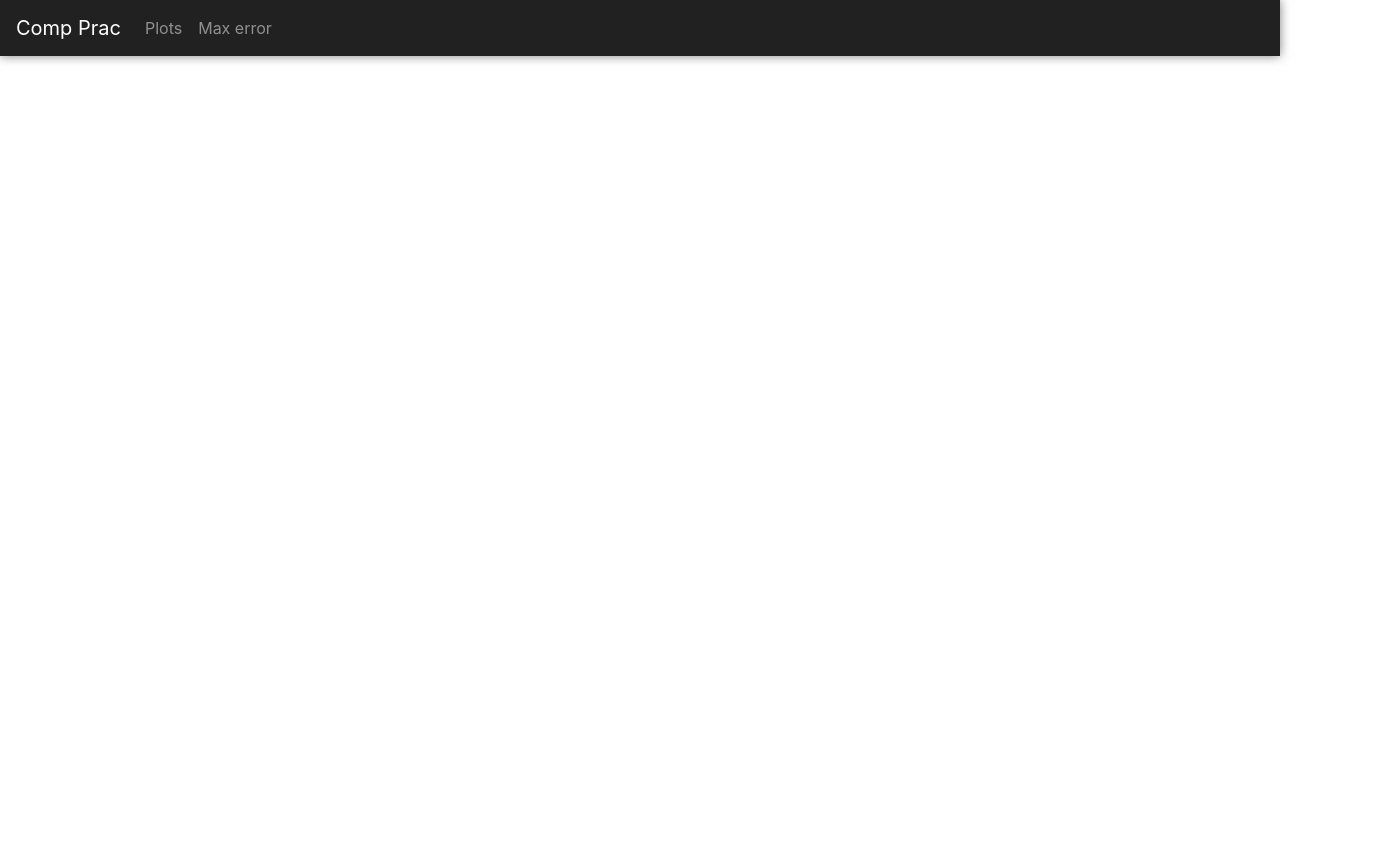
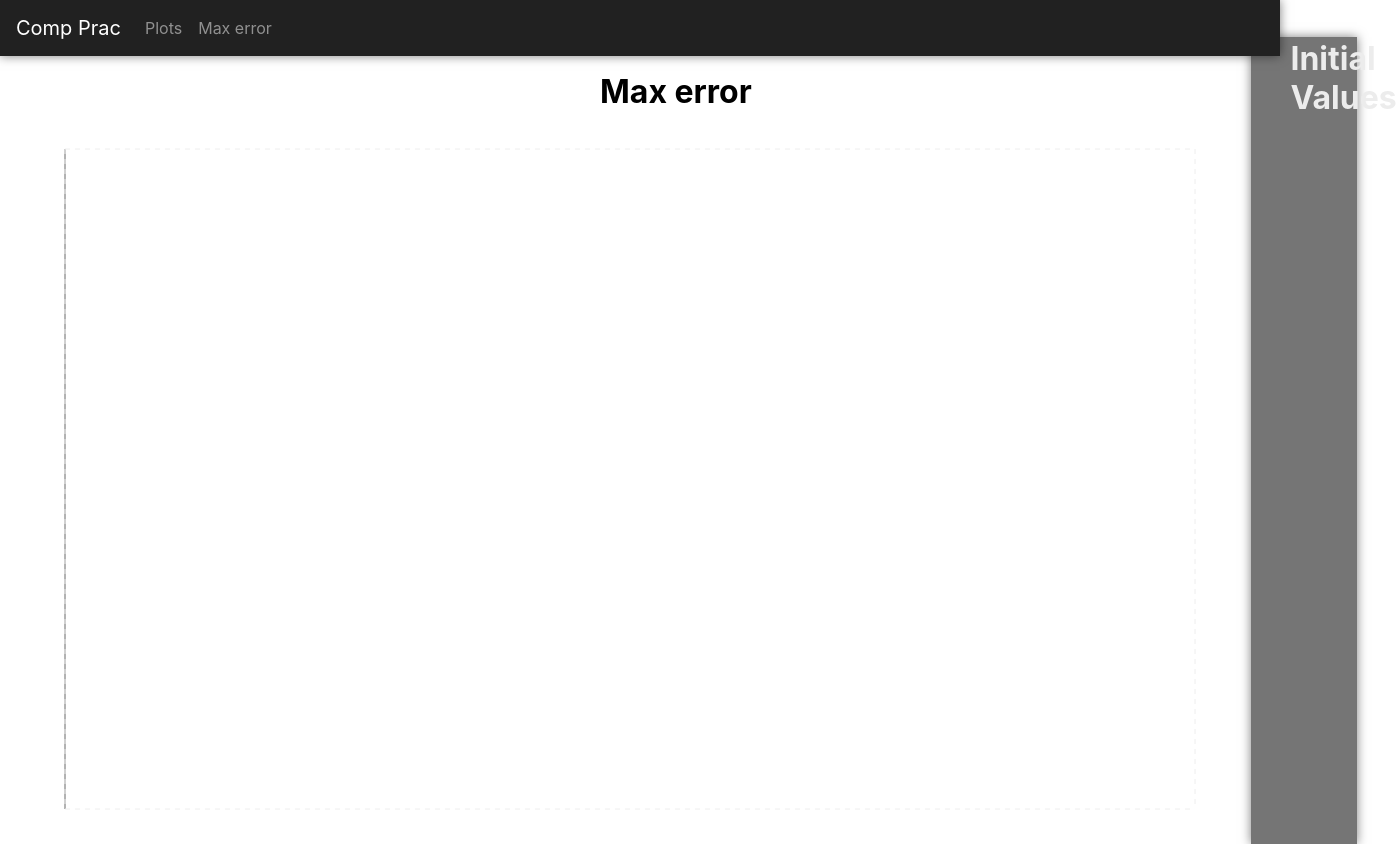
Before and after one commit to k05m0navt/computational-practicum, a React (Create React App) app: page /max_error in a window 1280 px wide. Shown: the whole page, 1397 px wide, since content can reach past the window. Before the commit the page ends 800 px from the top, so only its background shows below. Built offline with nearby package versions, Linux system fonts and the light colour scheme.

Commit message:
add plot to ErrorPage

```diff
--- a/src/molecules/Plot.js
+++ b/src/molecules/Plot.js
@@ -13,7 +13,7 @@ function Plot(props) {
     return (
         <div className="plot">
             <h2>{props.title}</h2>
-            <LineChart width={1200} height={330} data={props.data}>
+            <LineChart width={props.width} height={props.height} data={props.data}>
                 <XAxis />
                 <YAxis />
                 <CartesianGrid stroke="#eee" strokeDasharray="5 5" />
--- /dev/null
+++ b/src/organisms/ErrorBody.js
@@ -0,0 +1,13 @@
+import React from "react";
+import { Plot } from "../molecules";
+import "../styles/ErrorBody/styles.css";
+
+function ErrorBody(props) {
+    return (
+        <div className="error_body">
+            <Plot title="Max error" width={1200} height={700}/>
+        </div>
+    );
+}
+
+export default ErrorBody;
--- a/src/organisms/HomeBody.js
+++ b/src/organisms/HomeBody.js
@@ -5,8 +5,8 @@ import "../styles/HomeBody/styles.css";
 function HomeBody(props) {
     return (
         <div className="home_body">
-            <Plot title="Plots" />
-            <Plot title="Error" />
+            <Plot title="Plots" width={1200} height={330}/>
+            <Plot title="Error" width={1200} height={330}/>
         </div>
     );
 }
--- a/src/organisms/index.js
+++ b/src/organisms/index.js
@@ -1,3 +1,4 @@
-import HomeBody from "./HomeBody";
+import HomeBody from './HomeBody';
+import ErrorBody from './ErrorBody';
 
-export { HomeBody };
+export { HomeBody, ErrorBody };
--- a/src/pages/ErrorPage/ErrorPage.js
+++ b/src/pages/ErrorPage/ErrorPage.js
@@ -1,7 +1,14 @@
-import React from "react";
-import { NavBar } from "../../molecules";
+import React, { useState } from "react";
+import { NavBar, SideBar } from "../../molecules";
+import { ErrorBody } from '../../organisms';
+import '../../styles/ErrorPage/styles.css';
 
 function ErrorPage() {
+    const [x0, setX0] = useState(1);
+    const [y0, setY0] = useState(10);
+    const [X, setX] = useState(15);
+    const [N, setN] = useState(10);
+
     return (
         <div className="error_page">
             <NavBar
@@ -11,6 +18,20 @@ function ErrorPage() {
                 errorLink="#max_error"
                 errorText="Max error"
             />
+            <div className="error_content">
+                <ErrorBody />
+                <SideBar
+                    title="Initial Values"
+                    x0={x0}
+                    y0={y0}
+                    X={X}
+                    N={N}
+                    setX0={setX0}
+                    setY0={setY0}
+                    setX={setX}
+                    setN={setN}
+                />
+            </div>
         </div>
     );
 }
--- a/src/pages/HomePage/HomePage.js
+++ b/src/pages/HomePage/HomePage.js
@@ -1,7 +1,6 @@
 import React, { useState } from "react";
-import { NavBar } from "../../molecules";
+import { NavBar, SideBar } from "../../molecules";
 import { HomeBody } from "../../organisms";
-import { SideBar } from "../../molecules";
 import "../../styles/HomePage/styles.css";
 
 function HomePage(props) {
--- /dev/null
+++ b/src/styles/ErrorPage/styles.css
@@ -0,0 +1,5 @@
+.error_content {
+    display: flex;
+    flex-direction: row;
+    margin-top: 2.9%;
+}
--- a/src/styles/Plot/styles.css
+++ b/src/styles/Plot/styles.css
@@ -3,6 +3,7 @@
 }
 
 .plot h2 {
+    padding-bottom: 2%;
     padding-left: 50%;
     font-weight: bold;
     color: #000000;
```
Also changed, not shown: src/styles/ErrorBody/styles.css (added).
